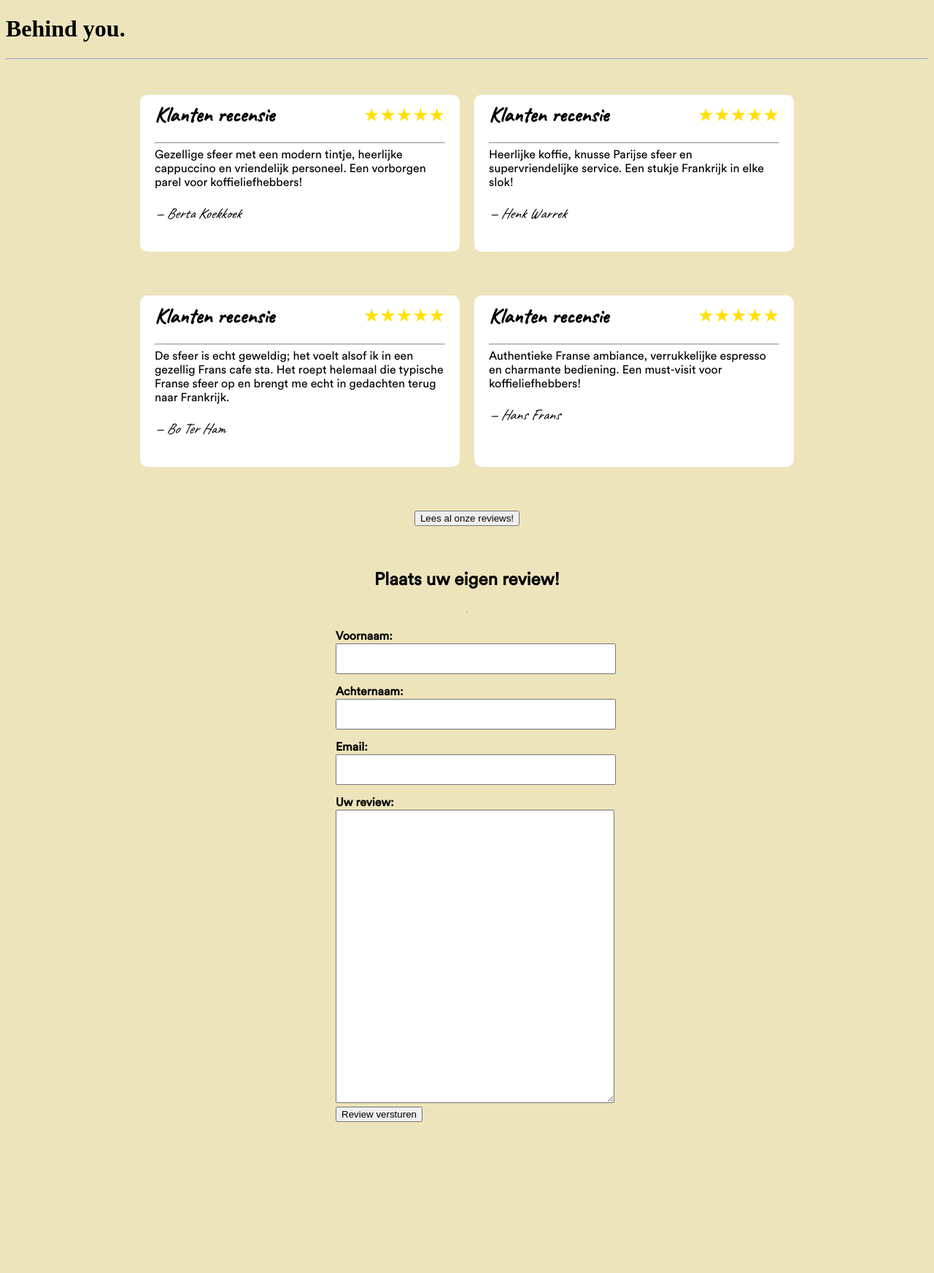
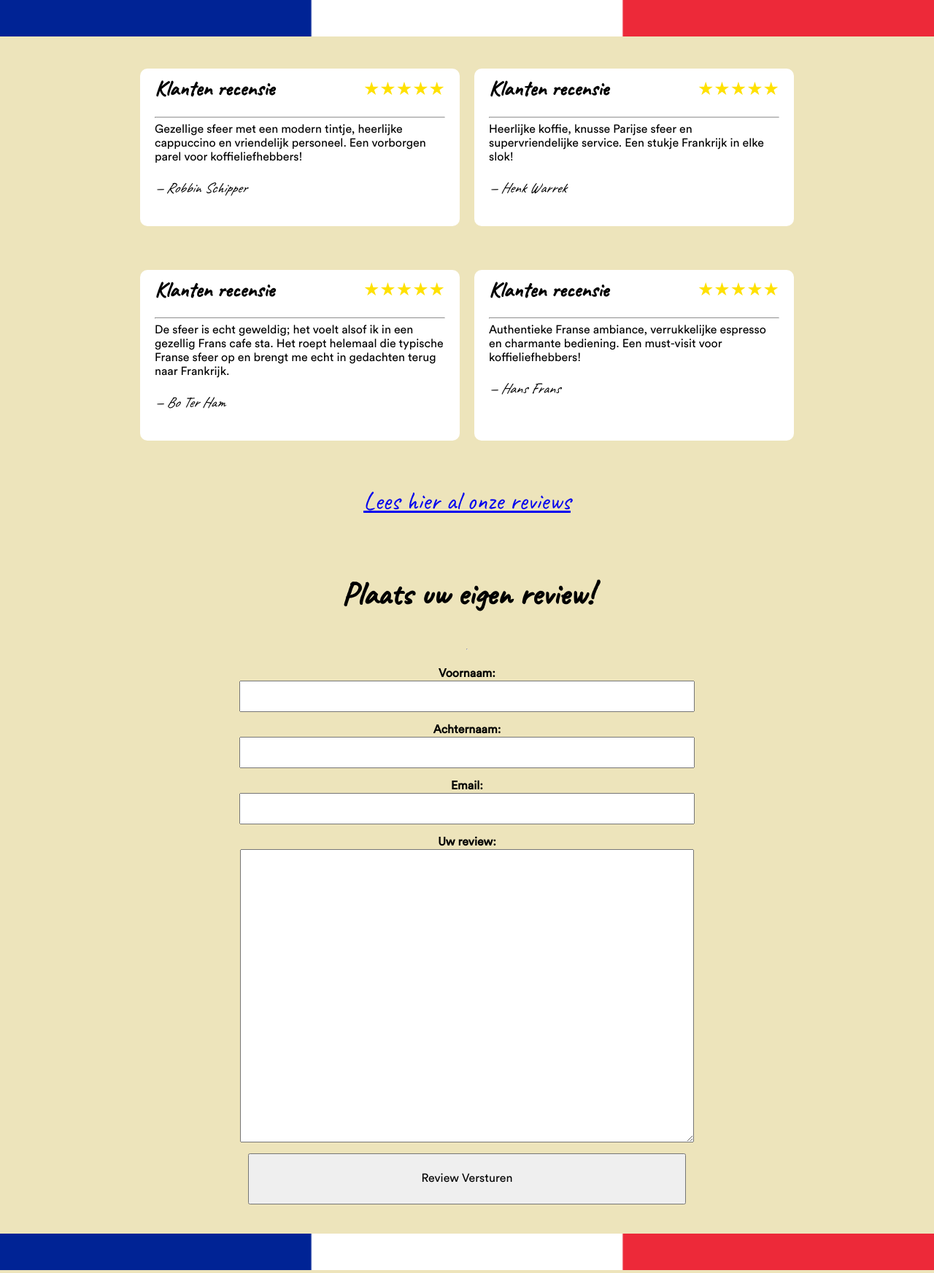
Before and after one commit to StefanSpitse4pm/OUI, a PHP site: page /html/reviewPage.html in a window 1280 px wide. Shown: the whole page at 73% size. Before the commit the page ends 1538 px from the top, so only its background shows below. Run offline with PHP 8.4, Linux system fonts and the light colour scheme.

Commit message:
Review Page heeft nu een input submit knop om een review te versturen. ook verdere fixes toegepast

```diff
--- a/css/reviewPage.css
+++ b/css/reviewPage.css
@@ -12,6 +12,12 @@
 
 body {
     background-color: hsl(50, 58%, 83%);
+    width: 100%;
+    margin: 0;
+}
+
+main {
+    width: 100%;
 }
 
 /* Algemene stijlen voor de review sectie */
@@ -57,13 +63,11 @@ body {
     margin: -10px 0;
 }
 
-/* Font voor text van Review kaarten */
 .reviewCard > .reviewText
 {
     font-family: 'CircularStd-Book';
 }
 
-/* Kleurcode sterren */
 .reviewCard > .reviewHeader > .rating
 {
     color: hsl(53, 100%, 50%);
@@ -75,25 +79,26 @@ body {
     font-size: 20px;
 }
 
-/* Wanneer cursor over recensie gaat, gaat de recensie hoveren */
 .reviewCard:hover
 {
     transform: translateY(-5px);
     box-shadow: 0 6px 15px hsl(0, 0%, 0%, 0.15);
 }
 
-.reviewButtons
+.reviewButton
 {
     display: flex;
-    grid-column: 1/ -1; /* Strekt zich uit over de kolommen van de grid */
+    grid-column: 1/ -1;
     justify-content: center;
-    gap: 20px; /* Ruimte tussen knoppen */
-    margin-top: 20px; /* Voegt wat ruimte toe tussen de knoppen en de reviews */
+    gap: 20px;
+    margin-top: 20px;
+    font-family: 'Caveat-Regular';
+    font-size: 35px;
 }
 .reviewFormulier
 {
     padding: 40px;
-    font-family: 'CircularStd-Book';
+    font-family: 'Caveat-Regular';
     display: flex;
     flex-direction: column;
     align-items: center;
@@ -103,6 +108,7 @@ body {
 {
     display: grid;
     justify-content: center;
+    font-size: 30px;
 }
 
 .reviewFormulier > .userReviewSection form label
@@ -110,13 +116,42 @@ body {
     display: flex;
     margin-top: 15px;
     font-weight: bold;
+    font-family: 'CircularStd-Book' ;
 }
 
-.reviewFormulier > .userReviewSection form textarea,
-.reviewFormulier > .userReviewSection form input
+form
+{
+    display: flex;
+    align-items: center;
+    justify-content: center;
+    flex-direction: column;
+    width: 100%
+
+}
+
+input, textarea, input[type="submit"]
 {
     width: 100%;
     max-width: 600px;
     padding: 10px;
     font-size: 16px;
+    font-family: 'CircularStd-Book' ;
 }
+
+form > input[type="submit"]
+{
+    width: 600px;
+    min-width: 600px;
+    padding: 10px;
+    font-size: 16px;
+    font-family: 'CircularStd-Book' ;
+    height: 70px;
+    margin-top: 15px;
+    cursor: pointer;
+}
+
+.frankrijkVlag
+{
+    width: 100%;
+    height: 50px;
+}
--- a/html/reviewPage.html
+++ b/html/reviewPage.html
@@ -7,10 +7,7 @@
     <link rel="stylesheet" href="../css/reviewPage.css" type="text/css">
 </head>
 <body>
-    <div class="reviewPage">
-        <h1>Behind you.</h1>
-        <hr>
-    </div>
+    <img src="../img/frenchflag.png" alt="frankrijkVlag" class="frankrijkVlag">
     <main>
         <section class="reviewsSection">
             <div class="reviewCard">
@@ -22,7 +19,7 @@
                 <div class="reviewText">
                     <p>Gezellige sfeer met een modern tintje, heerlijke cappuccino en vriendelijk personeel. Een vorborgen parel voor koffieliefhebbers!</p>
                     <div class="reviewUser">
-                        <p><em>— Berta Koekkoek</em></p>
+                        <p><em>— Robbin Schipper</em></p>
                     </div>
                 </div>
             </div>
@@ -71,8 +68,8 @@
             </div>
         </section>
 
-        <div class="reviewButtons">
-            <button>Lees al onze reviews!</button>
+        <div class="reviewButton">
+            <a href="https://nl.trustpilot.com/">Lees hier al onze reviews</a>
         </div>
 
         <div class="reviewFormulier">
@@ -81,7 +78,7 @@
             </div>
             <hr>
             <div class="userReviewSection">
-            <form>
+            <form action="" method="POST" class="">
                 <label for="name">Voornaam:</label>
                 <input type="text" id="name" name="name" required>
 
@@ -94,9 +91,10 @@
                 <label for="review">Uw review:</label>
                 <textarea id="review" name="review" rows="20" required></textarea>
 
-                <button type="submit">Review versturen</button>
+                <input type="submit" value="Review Versturen">
             </form>
         </div>
     </main>
+    <img src="../img/frenchflag.png" alt="frankrijkVlag" class="frankrijkVlag">
 </body>
 </html>
```
